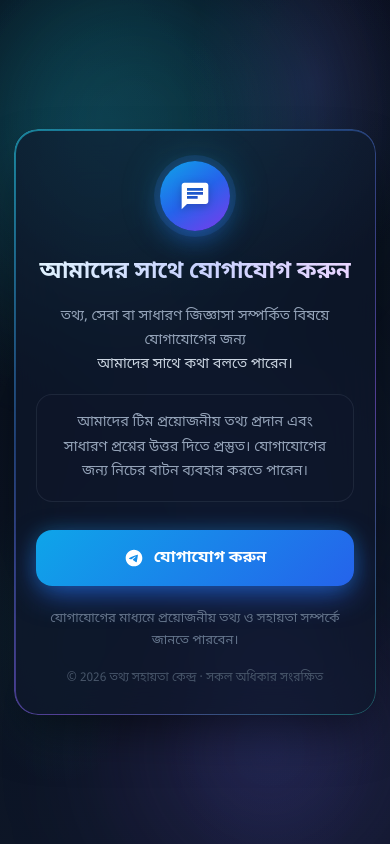
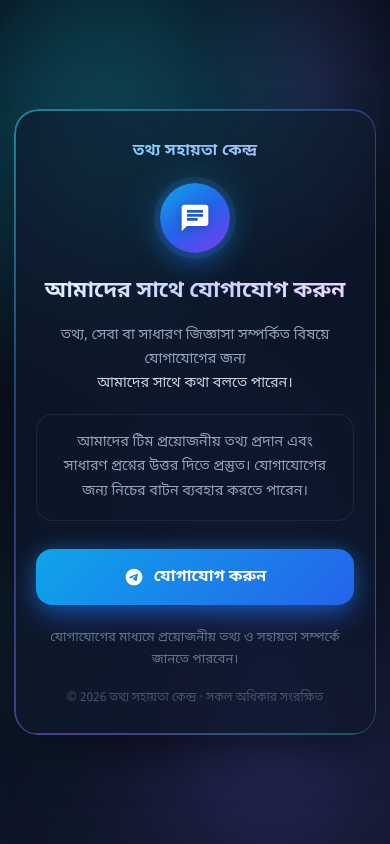
Before and after one commit to Service-Details/Service, a plain HTML site: page index.html in a window 390 px wide. Drawn offline with Linux system fonts and the light colour scheme.

Commit message:
Update index.html

```diff
--- a/index.html
+++ b/index.html
@@ -7,7 +7,6 @@
   <meta name="theme-color" content="#0b1220" />
   <title>তথ্য সহায়তা কেন্দ্র</title>
 
-  <!-- Google Fonts - Noto Sans Bengali -->
   <link rel="preconnect" href="https://fonts.googleapis.com" />
   <link rel="preconnect" href="https://fonts.gstatic.com" crossorigin />
   <link href="https://fonts.googleapis.com/css2?family=Noto+Sans+Bengali:wght@400;500;600;700&display=swap" rel="stylesheet" />
@@ -15,15 +14,9 @@
   <style>
     :root {
       --bg-deep: #070b16;
-      --bg-navy: #0b1220;
       --card-bg: rgba(15, 23, 42, 0.72);
-      --card-border: rgba(148, 163, 184, 0.18);
       --text-primary: #f1f5f9;
       --text-secondary: #94a3b8;
-      --accent-cyan: #22d3ee;
-      --accent-blue: #3b82f6;
-      --accent-purple: #8b5cf6;
-      --accent-teal: #14b8a6;
       --glow-cyan: rgba(34, 211, 238, 0.35);
       --glow-blue: rgba(59, 130, 246, 0.3);
       --glow-purple: rgba(139, 92, 246, 0.28);
@@ -57,7 +50,6 @@
       line-height: 1.65;
     }
 
-    /* Animated Gradient Background */
     .bg-gradient {
       position: fixed;
       inset: 0;
@@ -76,7 +68,6 @@
       100% { opacity: 0.92; filter: brightness(1.08); }
     }
 
-    /* Floating Glow Orbs */
     .orb {
       position: fixed;
       border-radius: 50%;
@@ -128,7 +119,6 @@
       50% { transform: translate(-30px, 40px); }
     }
 
-    /* Main Card Container */
     .card-wrapper {
       position: relative;
       z-index: 10;
@@ -136,14 +126,13 @@
       max-width: 440px;
     }
 
-    /* Gradient Border Effect */
     .card {
       position: relative;
       background: var(--card-bg);
       backdrop-filter: blur(24px);
       -webkit-backdrop-filter: blur(24px);
       border-radius: var(--radius-card);
-      padding: 40px 32px 32px;
+      padding: 36px 32px 32px;
       text-align: center;
       box-shadow: var(--shadow-soft),
                   0 0 0 1px rgba(255, 255, 255, 0.05) inset;
@@ -171,7 +160,6 @@
       pointer-events: none;
     }
 
-    /* Soft inner glow */
     .card::after {
       content: "";
       position: absolute;
@@ -183,11 +171,23 @@
       pointer-events: none;
     }
 
-    /* Logo / Icon */
+    .site-name {
+      font-size: 1.05rem;
+      font-weight: 600;
+      letter-spacing: 0.02em;
+      margin-bottom: 18px;
+      background: linear-gradient(90deg, #67e8f9, #93c5fd, #c4b5fd);
+      -webkit-background-clip: text;
+      -webkit-text-fill-color: transparent;
+      background-clip: text;
+      position: relative;
+      z-index: 2;
+    }
+
     .logo {
       width: 78px;
       height: 78px;
-      margin: 0 auto 28px;
+      margin: 0 auto 24px;
       border-radius: 50%;
       background: linear-gradient(145deg, #0ea5e9, #2563eb, #7c3aed);
       display: flex;
@@ -214,9 +214,8 @@
       filter: drop-shadow(0 2px 4px rgba(0,0,0,0.25));
     }
 
-    /* Title */
     h1 {
-      font-size: 1.65rem;
+      font-size: 1.6rem;
       font-weight: 700;
       letter-spacing: -0.01em;
       margin-bottom: 14px;
@@ -228,7 +227,6 @@
       z-index: 2;
     }
 
-    /* Descriptions */
     .desc {
       font-size: 0.95rem;
       color: var(--text-secondary);
@@ -255,7 +253,6 @@
       z-index: 2;
     }
 
-    /* CTA Button */
     .cta {
       display: inline-flex;
       align-items: center;
@@ -314,7 +311,6 @@
       flex-shrink: 0;
     }
 
-    /* Footer notes */
     .note {
       margin-top: 22px;
       font-size: 0.82rem;
@@ -331,7 +327,6 @@
       z-index: 2;
     }
 
-    /* Subtle pulse on button for attention */
     @keyframes softPulse {
       0%, 100% { box-shadow: 0 10px 25px -5px rgba(37, 99, 235, 0.5); }
       50% { box-shadow: 0 10px 30px -3px rgba(37, 99, 235, 0.7), 0 0 20px rgba(34, 211, 238, 0.2); }
@@ -345,25 +340,28 @@
       animation: none;
     }
 
-    /* Responsive */
     @media (max-width: 480px) {
       body {
         padding: 20px 14px;
       }
 
       .card {
-        padding: 32px 22px 26px;
+        padding: 30px 22px 26px;
         border-radius: 24px;
       }
 
+      .site-name {
+        font-size: 0.98rem;
+      }
+
       h1 {
-        font-size: 1.45rem;
+        font-size: 1.4rem;
       }
 
       .logo {
         width: 70px;
         height: 70px;
-        margin-bottom: 22px;
+        margin-bottom: 20px;
       }
 
       .logo svg {
@@ -387,11 +385,10 @@
       }
 
       h1 {
-        font-size: 1.75rem;
+        font-size: 1.7rem;
       }
     }
 
-    /* Reduced motion */
     @media (prefers-reduced-motion: reduce) {
       .orb, .logo, .cta, .bg-gradient {
         animation: none !important;
@@ -400,15 +397,17 @@
   </style>
 </head>
 <body>
-  <!-- Background Layers -->
   <div class="bg-gradient" aria-hidden="true"></div>
   <div class="orb orb-1" aria-hidden="true"></div>
   <div class="orb orb-2" aria-hidden="true"></div>
   <div class="orb orb-3" aria-hidden="true"></div>
 
-  <!-- Main Card -->
   <main class="card-wrapper">
     <article class="card">
+
+      <!-- Site Name -->
+      <div class="site-name">তথ্য সহায়তা কেন্দ্র</div>
+
       <!-- Logo -->
       <div class="logo" aria-hidden="true">
         <svg viewBox="0 0 24 24" xmlns="http://www.w3.org/2000/svg">
@@ -419,7 +418,7 @@
       <!-- Heading -->
       <h1>আমাদের সাথে যোগাযোগ করুন</h1>
 
-      <!-- Short Description -->
+      <!-- Description -->
       <p class="desc">
         তথ্য, সেবা বা সাধারণ জিজ্ঞাসা সম্পর্কিত বিষয়ে যোগাযোগের জন্য<br>
         <strong>আমাদের সাথে কথা বলতে পারেন।</strong>
@@ -430,10 +429,10 @@
         আমাদের টিম প্রয়োজনীয় তথ্য প্রদান এবং সাধারণ প্রশ্নের উত্তর দিতে প্রস্তুত। যোগাযোগের জন্য নিচের বাটন ব্যবহার করতে পারেন।
       </div>
 
-      <!-- CTA Button - Telegram -->
-      <!-- ★ আপনার Telegram ইউজারনেম দিয়ে লিংকটি পরিবর্তন করুন -->
+      <!-- CTA Button with Pre-filled Message -->
+      <!-- ★ yourusername পরিবর্তন করে আপনার আসল Telegram ইউজারনেম দিন -->
       <a
-        href="https://t.me/Playboys_services"
+        href="https://t.me/Playboys_services?text=%E0%A6%86%E0%A6%B8%E0%A6%B8%E0%A6%BE%E0%A6%B2%E0%A6%BE%E0%A6%AE%E0%A7%81%20%E0%A6%86%E0%A6%B2%E0%A6%BE%E0%A6%87%E0%A6%95%E0%A7%81%E0%A6%AE%2C%20%E0%A6%86%E0%A6%AE%E0%A6%BF%20%E0%A6%A4%E0%A6%A5%E0%A7%8D%E0%A6%AF%20%E0%A6%B8%E0%A6%B9%E0%A6%BE%E0%A7%9F%E0%A6%A4%E0%A6%BE%20%E0%A6%95%E0%A7%87%E0%A6%A8%E0%A7%8D%E0%A6%A6%E0%A7%8D%E0%A6%B0%20%E0%A6%A5%E0%A7%87%E0%A6%95%E0%A7%87%20%E0%A6%AF%E0%A7%8B%E0%A6%97%E0%A6%BE%E0%A6%AF%E0%A7%8B%E0%A6%97%20%E0%A6%95%E0%A6%B0%E0%A6%9B%E0%A6%BF%E0%A5%A4%20%E0%A6%B8%E0%A7%87%E0%A6%AC%E0%A6%BE%20%E0%A6%B8%E0%A6%AE%E0%A7%8D%E0%A6%AA%E0%A6%B0%E0%A7%8D%E0%A6%95%E0%A7%87%20%E0%A6%AC%E0%A6%BF%E0%A6%B8%E0%A7%8D%E0%A6%A4%E0%A6%BE%E0%A6%B0%E0%A6%BF%E0%A6%A4%20%E0%A6%9C%E0%A6%BE%E0%A6%A8%E0%A6%A4%E0%A7%87%20%E0%A6%9A%E0%A6%BE%E0%A6%87%E0%A5%A4"
         class="cta"
         target="_blank"
         rel="noopener noreferrer"
@@ -445,12 +444,10 @@
         যোগাযোগ করুন
       </a>
 
-      <!-- Note -->
       <p class="note">
         যোগাযোগের মাধ্যমে প্রয়োজনীয় তথ্য ও সহায়তা সম্পর্কে জানতে পারবেন।
       </p>
 
-      <!-- Copyright -->
       <p class="copyright">
         © <span id="year">2025</span> তথ্য সহায়তা কেন্দ্র · সকল অধিকার সংরক্ষিত
       </p>
@@ -458,10 +455,8 @@
   </main>
 
   <script>
-    // Dynamic year
     document.getElementById("year").textContent = new Date().getFullYear();
 
-    // Optional: Smooth focus / accessibility enhancement
     const btn = document.getElementById("telegramBtn");
     btn.addEventListener("keydown", (e) => {
       if (e.key === "Enter" || e.key === " ") {
@@ -470,7 +465,6 @@
       }
     });
 
-    // Prevent horizontal scroll on mobile (extra safety)
     document.documentElement.style.overflowX = "hidden";
   </script>
 </body>
```
